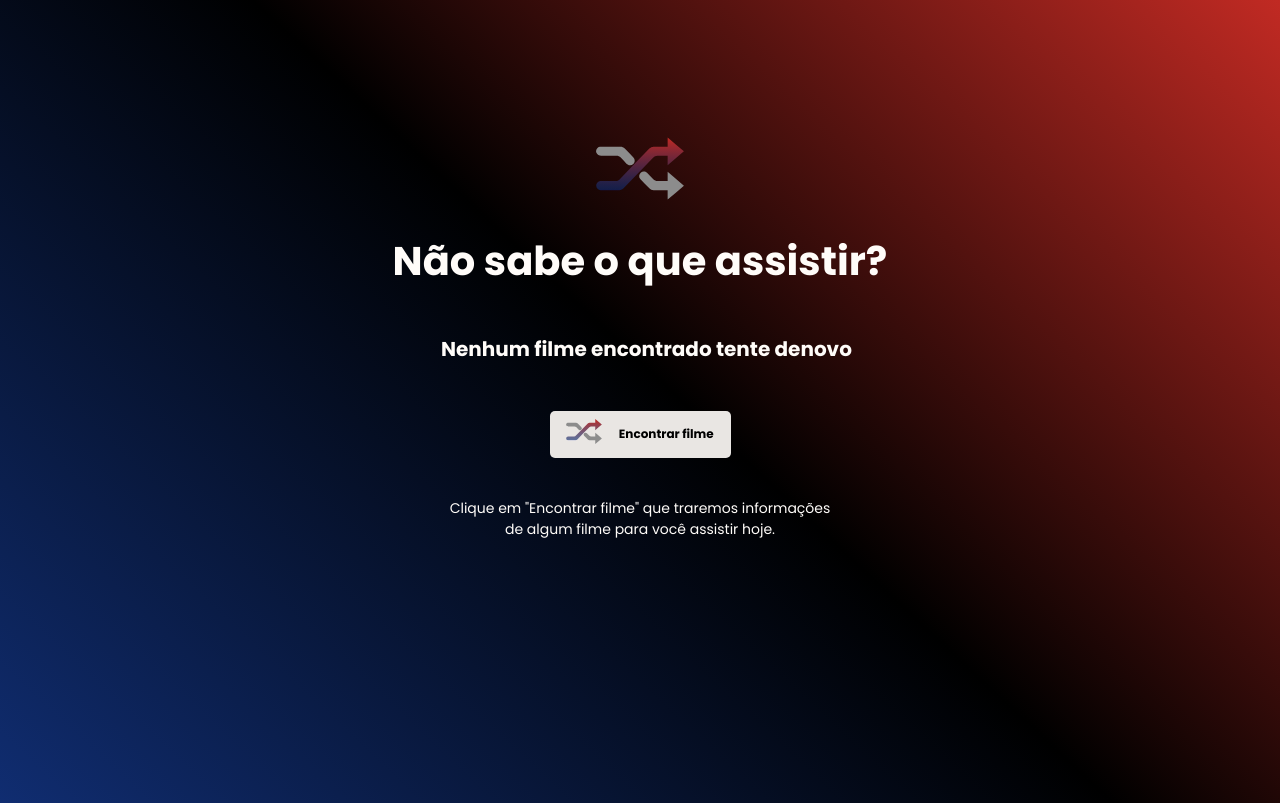
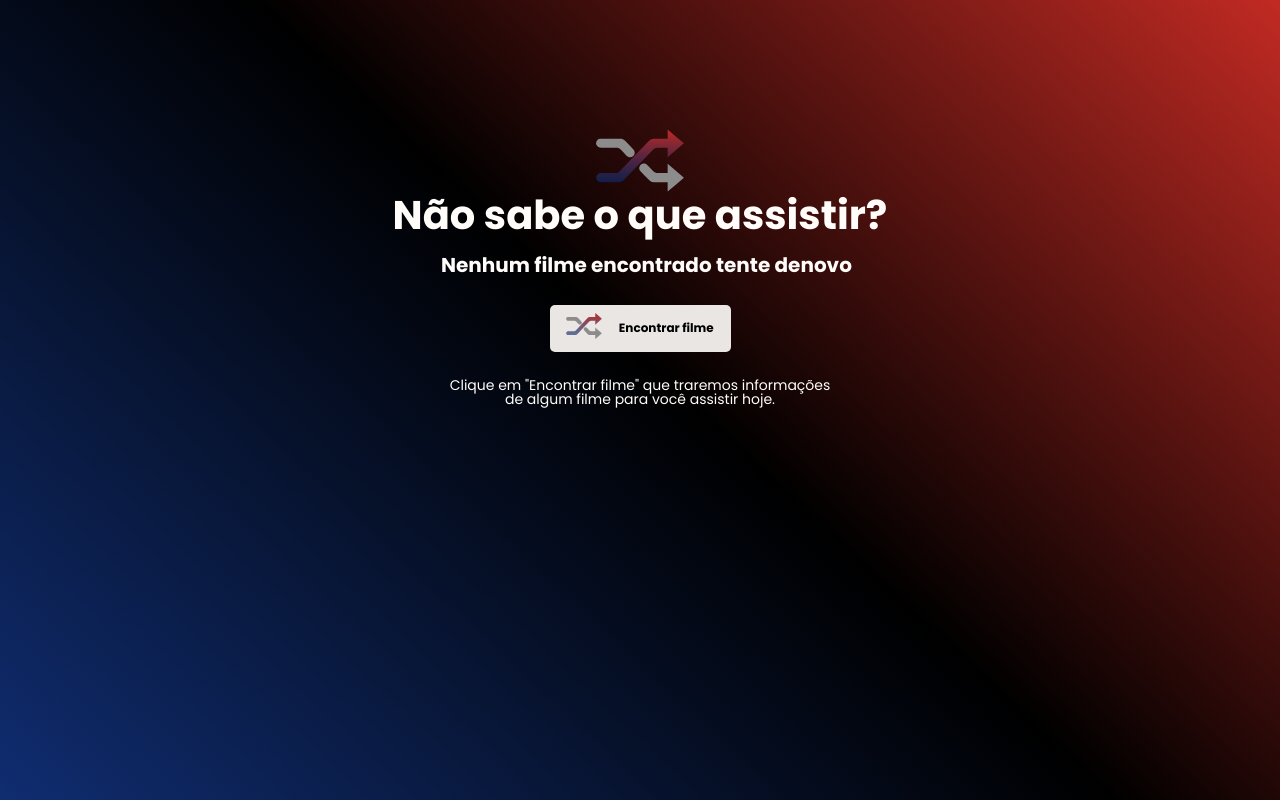
Before and after one commit to M3RCX/sorteador-de-filmes, a plain HTML site: page index.html in a window 1280 px wide. Both pictures are taken after a click on the element "Encontrar filme". Drawn offline with nearby package versions, Linux system fonts and the light colour scheme; no server answers.

Commit message:
nova versão da consulta com ajustes no estilo tambem

```diff
--- a/main.js
+++ b/main.js
@@ -1,39 +1,75 @@
-import {
-  API_KEY, BASE_URL,
-  IMG_URL,
-  language,
-} from './api.js'
+import { API_KEY, BASE_URL, IMG_URL, language } from "./api.js";
+
+$(".button-container").on("click", function () {
+  $(".movie-title h2").remove();
+  $(".movie-description p").remove();
+  $(".movie-img img").remove();
+  var i = 0
+  var page = Math.floor(Math.random() * 501);
+  var categorieId = Math.floor(Math.random() * 20);
+  $.ajax({
+    type: "GET",
+    url: `https://api.themoviedb.org/3/discover/movie?api_key=ce20ac06fb3262b6ef00dd5c451648f1&language=pt-BR&sort_by=popularity.desc&include_adult=false&include_video=false&page=${page}&with_watch_monetization_types=flatrate`,
+    accept: "application/json",
+    contentType: "application/json",
+    dataType: "json",
+    success: function (response) {
+
+      console.log(categorieId);
+      console.log(response);
+      console.log(response.results);
+
+      i = response.results[categorieId]
+      console.log(i);
 
 
-$('.button-container').on('click', function(){
-  $('.movie-title h2').remove();
-  $('.movie-description p').remove();
-  $('.movie-img img').remove();
+    var movieTitle = response.results[categorieId].title;
+    var movieDescription = response.results[categorieId].overview;
+    var movieImg = response.results[categorieId].poster_path;
 
-  console.log(API_KEY)
-
-  var movieId = Math.floor(Math.random() * 999 );
-
-  $.ajax({
-    type: 'GET',
-    url: 'https://api.themoviedb.org/3/movie/' + movieId + API_KEY + language,
-    accept: 'application/json',
-    contentType: 'application/json',
-    dataType: 'json',
-    success: function(response) {
-      var movieTitle = response.title;
-      var movieDescription = response.overview;
-      var movieImg = response.poster_path;
-
-      $('.movie-img').append(`<img src='${IMG_URL}${movieImg}' />`);
-      $('.movie-title').append('<h2>'+movieTitle+'</h2>');
-      $('.movie-description').append('<p>'+movieDescription+'</p>');
+    $('.movie-img').append(`<img src='${IMG_URL}${movieImg}' />`);
+    $('.movie-title').append('<h2>'+movieTitle+'</h2>');
+    $('.movie-description').append('<p>'+movieDescription+'</p>');
 
 
 
     },
-    error: function(){
-      $('.movie-title').append('<h2>Nenhum filme encontrado tente denovo</h2>');
-    }
+    error: function () {
+      $(".movie-title").append("<h2>Nenhum filme encontrado tente denovo</h2>");
+    },
   });
-})
+});
+
+
+
+
+
+
+
+
+
+
+
+
+
+
+// $.ajax({
+//   type: 'GET',
+//   url: 'https://api.themoviedb.org/3/movie/' + movieId + API_KEY + language,
+//   accept: 'application/json',
+//   contentType: 'application/json',
+//   dataType: 'json',
+//   success: function(response) {
+//     var movieTitle = response.title;
+//     var movieDescription = response.overview;
+//     var movieImg = response.poster_path;
+
+//     $('.movie-img').append(`<img src='${IMG_URL}${movieImg}' />`);
+//     $('.movie-title').append('<h2>'+movieTitle+'</h2>');
+//     $('.movie-description').append('<p>'+movieDescription+'</p>');
+
+//   },
+//   error: function(){
+//     $('.movie-title').append('<h2>Nenhum filme encontrado tente denovo</h2>');
+//   }
+// });
--- a/styles.css
+++ b/styles.css
@@ -3,6 +3,58 @@
     --subtitle: #b3b3b3;
     --bg-button: #e9e6e3;
     --background: linear-gradient(43deg, #102d71 0%, #000000 52%, #c12a23 100%);
+}
+
+
+
+
+/* http://meyerweb.com/eric/tools/css/reset/
+   v2.0 | 20110126
+   License: none (public domain)
+*/
+
+html, body, div, span, applet, object, iframe,
+h1, h2, h3, h4, h5, h6, p, blockquote, pre,
+a, abbr, acronym, address, big, cite, code,
+del, dfn, em, img, ins, kbd, q, s, samp,
+small, strike, strong, sub, sup, tt, var,
+b, u, i, center,
+dl, dt, dd, ol, ul, li,
+fieldset, form, label, legend,
+table, caption, tbody, tfoot, thead, tr, th, td,
+article, aside, canvas, details, embed,
+figure, figcaption, footer, header, hgroup,
+menu, nav, output, ruby, section, summary,
+time, mark, audio, video {
+	margin: 0;
+	padding: 0;
+	border: 0;
+	font-size: 100%;
+	font: inherit;
+	vertical-align: baseline;
+}
+/* HTML5 display-role reset for older browsers */
+article, aside, details, figcaption, figure,
+footer, header, hgroup, menu, nav, section {
+	display: block;
+}
+body {
+	line-height: 1;
+}
+ol, ul {
+	list-style: none;
+}
+blockquote, q {
+	quotes: none;
+}
+blockquote:before, blockquote:after,
+q:before, q:after {
+	content: '';
+	content: none;
+}
+table {
+	border-collapse: collapse;
+	border-spacing: 0;
 }
 
 body{
@@ -14,7 +66,7 @@ body{
     display: flex;
     flex-direction: column;
     align-items: center;
-    height: 98.4vh;
+    height: 100vh;
 }
 
 .title-container {
@@ -75,6 +127,7 @@ body{
 
 .movie-container{
     display: flex;
+    margin-top: 20px;
 }
 
 .movie-container .movie-title h2{
```
